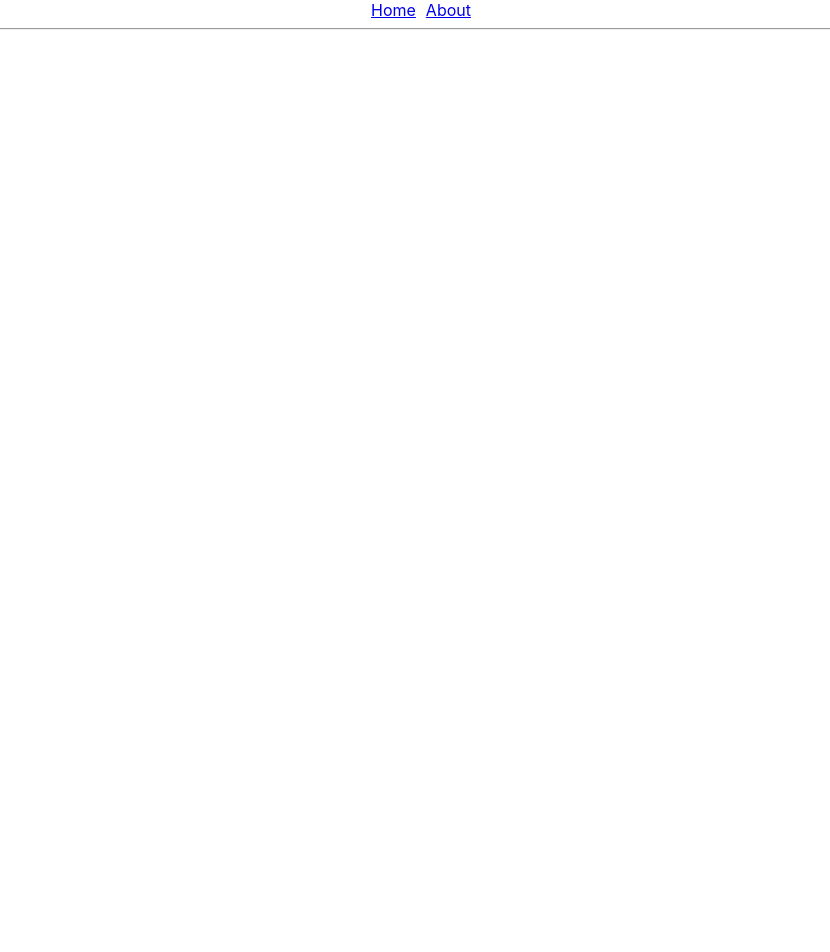
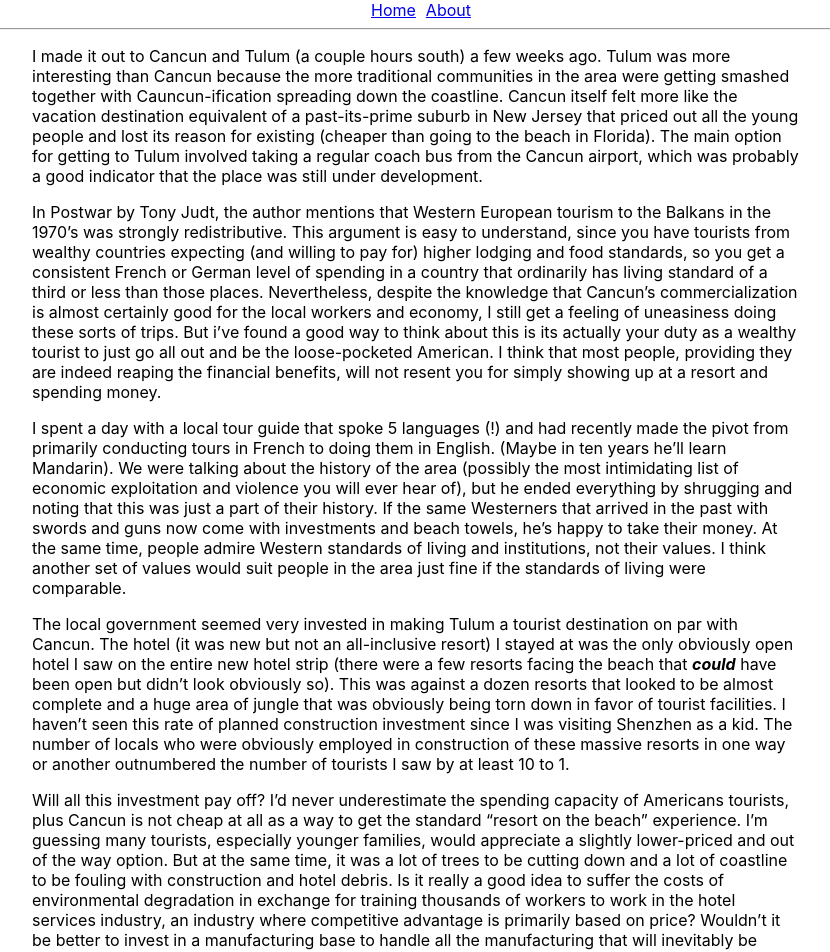
Before and after one commit to georgew5656/georgew5656.github.io, a React (Create React App) app: page /#/cancun in a window 1280 px wide. Before the commit this address had no page. Shown: the top 952 px of the page, without its empty margins (224-1054 px from the left). Before the commit the page ends 800 px from the top, so only its background shows below. Built offline with nearby package versions, Linux system fonts and the light colour scheme.

Commit message:
new post

```diff
--- a/src/App.tsx
+++ b/src/App.tsx
@@ -35,6 +35,7 @@ function App() {
           <Route path="dreamliner" element={<Post name="dreamliner"/>} />
           <Route path="manhattan" element={<Post name="manhattan"/>} />
           <Route path="south-korea" element={<Post name="south-korea"/>} />
+          <Route path="cancun" element={<Post name="cancun"/>} />
         </Routes>
       </div>
     </Router>
--- a/src/Blog.tsx
+++ b/src/Blog.tsx
@@ -23,5 +23,6 @@ export function Blog() {
         <div className="row">{BlogRow({date: "Feburary 20, 2023", path: "dreamliner", title: "787 Dreamliner"})}</div>
         <div className="row">{BlogRow({date: "April 23, 2023", path: "manhattan", title: "Manhattan"})}</div>
         <div className="row">{BlogRow({date: "June 3, 2023", path: "south-korea", title: "South Korea"})}</div>
+        <div className="row">{BlogRow({date: "August 5, 2023", path: "cancun", title: "Cancun"})}</div>
     </>
 }
--- /dev/null
+++ b/src/posts/cancun.md
@@ -0,0 +1,17 @@
+I made it out to Cancun and Tulum (a couple hours south) a few weeks ago. Tulum was more interesting than Cancun because the more traditional communities in the area were getting smashed together with Cauncun-ification spreading down the coastline. Cancun itself felt more like the vacation destination equivalent of a past-its-prime suburb in New Jersey that priced out all the young people and lost its reason for existing (cheaper than going to the beach in Florida). The main option for getting to Tulum involved taking a regular coach bus from the Cancun airport, which was probably a good indicator that the place was still under development.
+
+In Postwar by Tony Judt, the author mentions that Western European tourism to the Balkans in the 1970’s was strongly redistributive. This argument is easy to understand, since you have tourists from wealthy countries expecting (and willing to pay for) higher lodging and food standards, so you get a consistent French or German level of spending in a country that ordinarily has living standard of a third or less than those places. Nevertheless, despite the knowledge that Cancun’s commercialization is almost certainly good for the local workers and economy, I still get a feeling of uneasiness doing these sorts of trips. But i’ve found a good way to think about this is its actually your duty as a wealthy tourist to just go all out and be the loose-pocketed American. I think that most people, providing they are indeed reaping the financial benefits, will not resent you for simply showing up at a resort and spending money.
+
+I spent a day with a local tour guide that spoke 5 languages (!) and had recently made the pivot from primarily conducting tours in French to doing them in English. (Maybe in ten years he’ll learn Mandarin). We were talking about the history of the area (possibly the most intimidating list of economic exploitation and violence you will ever hear of), but he ended everything by shrugging and noting that this was just a part of their history. If the same Westerners that arrived in the past with swords and guns now come with investments and beach towels, he’s happy to take their money. At the same time, people admire Western standards of living and institutions, not their values. I think another set of values would suit people in the area just fine if the standards of living were comparable.
+
+The local government seemed very invested in making Tulum a tourist destination on par with Cancun. The hotel (it was new but not an all-inclusive resort) I stayed at was the only obviously open hotel I saw on the entire new hotel strip (there were a few resorts facing the beach that *****could***** have been open but didn’t look obviously so). This was against a dozen resorts that looked to be almost complete and a huge area of jungle that was obviously being torn down in favor of tourist facilities. I haven’t seen this rate of planned construction investment since I was visiting Shenzhen as a kid. The number of locals who were obviously employed in construction of these massive resorts in one way or another outnumbered the number of tourists I saw by at least 10 to 1.
+
+Will all this investment pay off? I’d never underestimate the spending capacity of Americans tourists, plus Cancun is not cheap at all as a way to get the standard “resort on the beach” experience. I’m guessing many tourists, especially younger families, would appreciate a slightly lower-priced and out of the way option. But at the same time, it was a lot of trees to be cutting down and a lot of coastline to be fouling with construction and hotel debris. Is it really a good idea to suffer the costs of environmental degradation in exchange for training thousands of workers to work in the hotel services industry, an industry where competitive advantage is primarily based on price? Wouldn’t it be better to invest in a manufacturing base to handle all the manufacturing that will inevitably be relocated away from China and try to climb the value ladder that way?
+
+I did see some evidence of local manufacturing investment, even in a part of Mexico that’s not really well known for that sort of thing. E.G. the contract electronics manufacturers, many places that ostensibly offer iPhone fixing services but seem to have too much shop space to just perform this service, a highway system that was pretty advanced and functional, and a workforce that appeared to be able to move to wherever the jobs were available. Generally I am more cautious when leaving major cities in developing countries, but Tulum felt very safe to me, which I suppose makes me pretty bullish on the Yucatán peninsula more broadly.
+
+I didn’t enjoy Mayan food when compared to Northern Mexican food or even the food in Mexico City. If forced to choose, I would recommend the Fish Veracruz or any other local fish (don’t get the salmon).  I also liked the wide variety of pickles (potato pickles!) that were available. The pork dishes were pretty dry and unappealing. In general I think I actually prefer the main dishes in American-Mexican food (burritos, enchiladas, etc). Just like how ramen is my least favorite Japanese noodle dish, tacos are my least favorite way of consuming Mexican braised meats.
+
+The natural landscape, on the other hand, is spectacular. You can feel the density of organic life as soon as you step out of the air conditioned buildings. There’s maybe a little too much organic life, as my bite-ridden legs could attest. As someone who is more used to the more dry and sterile (but still beautiful) natural sights of the American West, walking through the rain forested biomes in Southern Mexico was definitely worth the price of admission.
+
+The taxis in the area seem to be governed by some kind of monopoly or government cabal. Taxi drivers have a sheet of minimum prices they are allowed to charge tourists (locals will never take these taxis). Sometimes they will try to charge you a higher price and pocket the difference, but they will never go below the marked minimums. When you have to spend 5 minutes negotiating with a taxi driver and then switch cars, only to pay 15 bucks to go a mile, you really appreciate Uber more. In general I think what Uber accomplished was underrated. It’s obviously the poster child of stupid tech companies enabled by dumb VC money and the secular wave of the cloud/mobile paradigm, but I think its actually the most significant company too. The experience of traveling in places without Uber is so much worse. In the US all the taxi companies have their own ordering apps now, but I highly doubt that would have happened without the additional competition.
```
